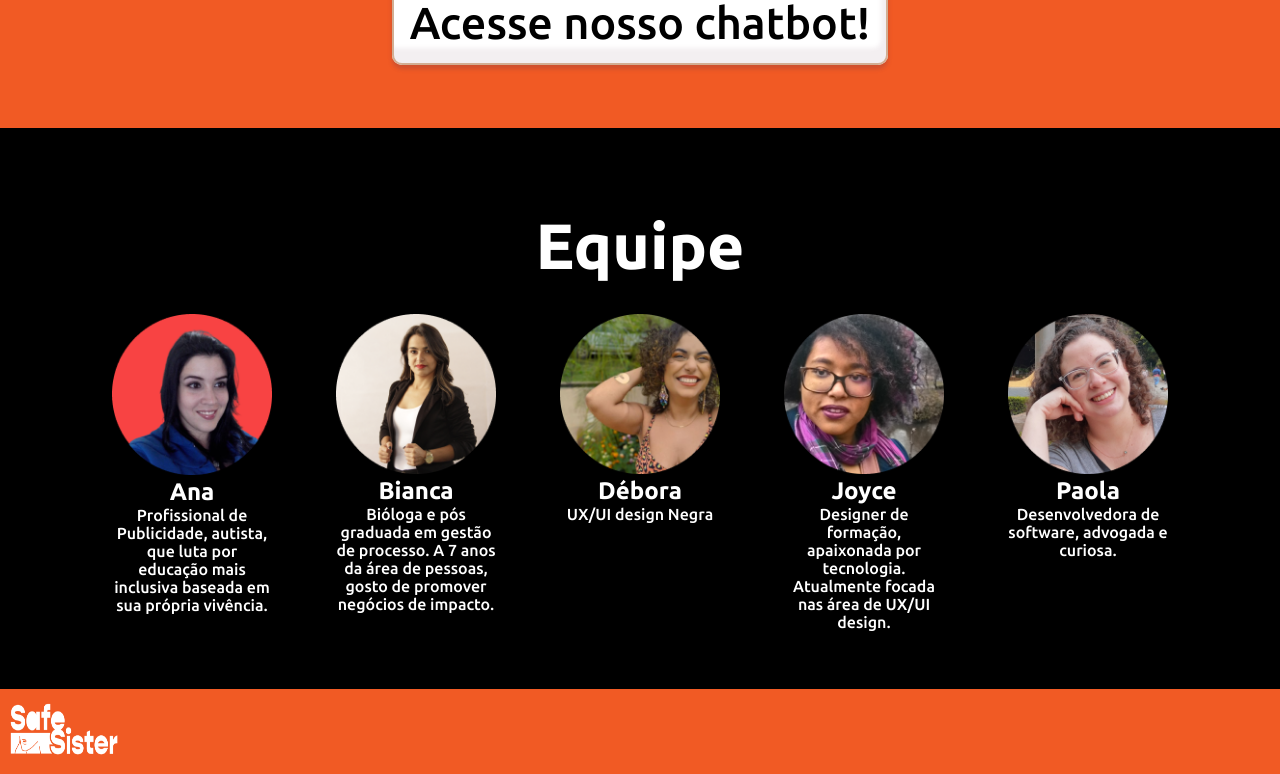
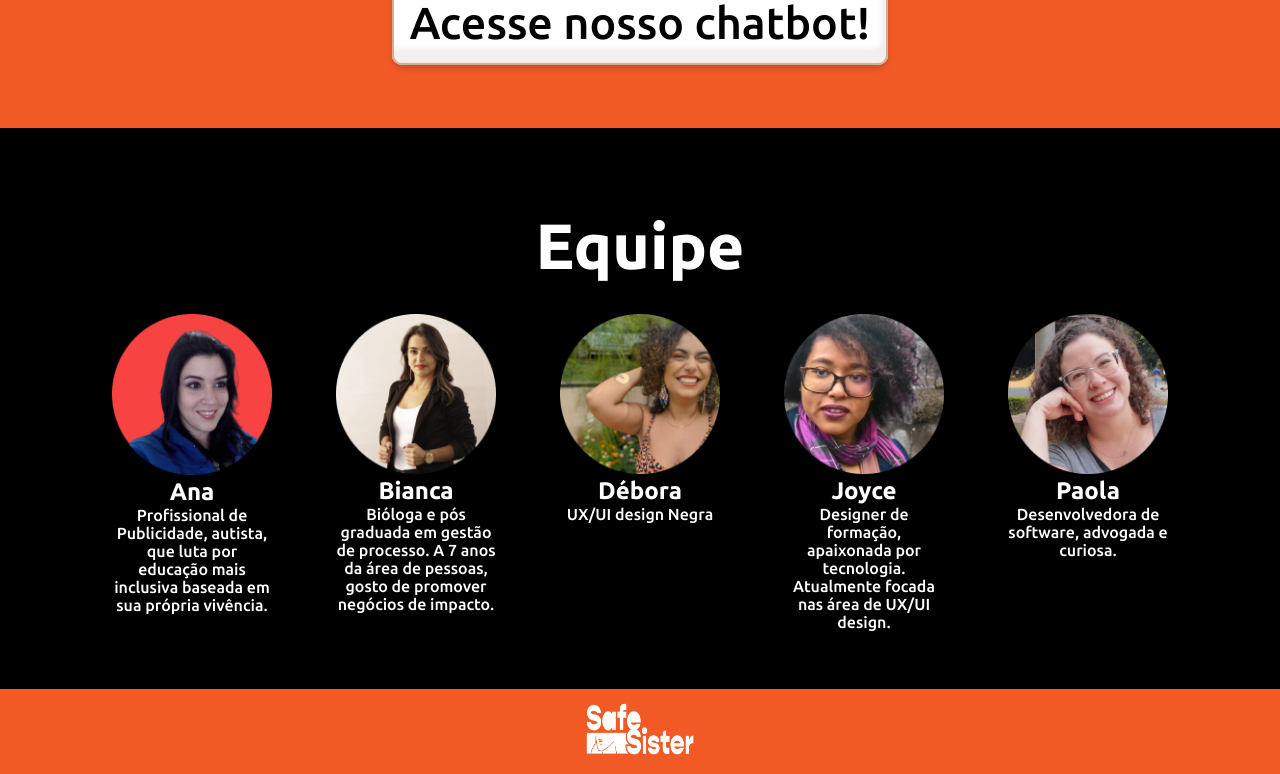
Before and after one commit to paolabasso/LandingPageSafeSister, a plain HTML site: page index.html in a window 1280 px wide. Shown: the part 2042-2816 px from the top of the page. Drawn offline with Linux system fonts and the light colour scheme.

Commit message:
align logo footer

```diff
--- a/index.html
+++ b/index.html
@@ -118,6 +118,8 @@
 </div>
 </section>
 <footer>
+  <div class="logo">
   <a href=""><img src="./assets/LOGO_SAFE_BRANCA 1.png" alt="Logo branca escrito safe sister e com a parte da boca e queixo de uma mulher." href="#home"/></a>
+</div>
 </footer>
 </html>
--- a/style.css
+++ b/style.css
@@ -168,3 +168,7 @@ article {
     inset -5px -15px 4px rgba(103, 53, 78, 0.08);
   border-radius: 2rem;
 }
+
+.logo {
+  text-align: center;
+}
```
